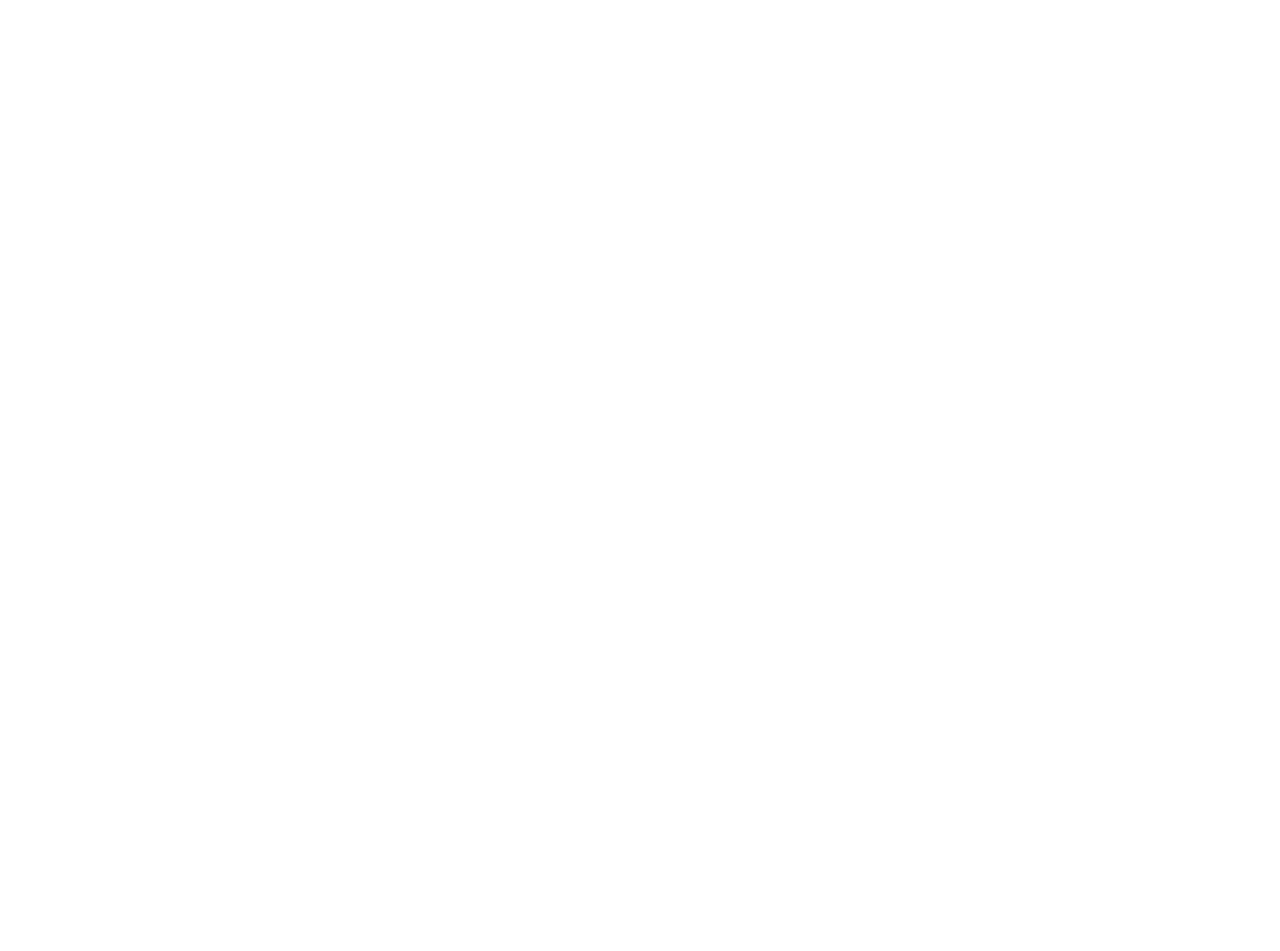
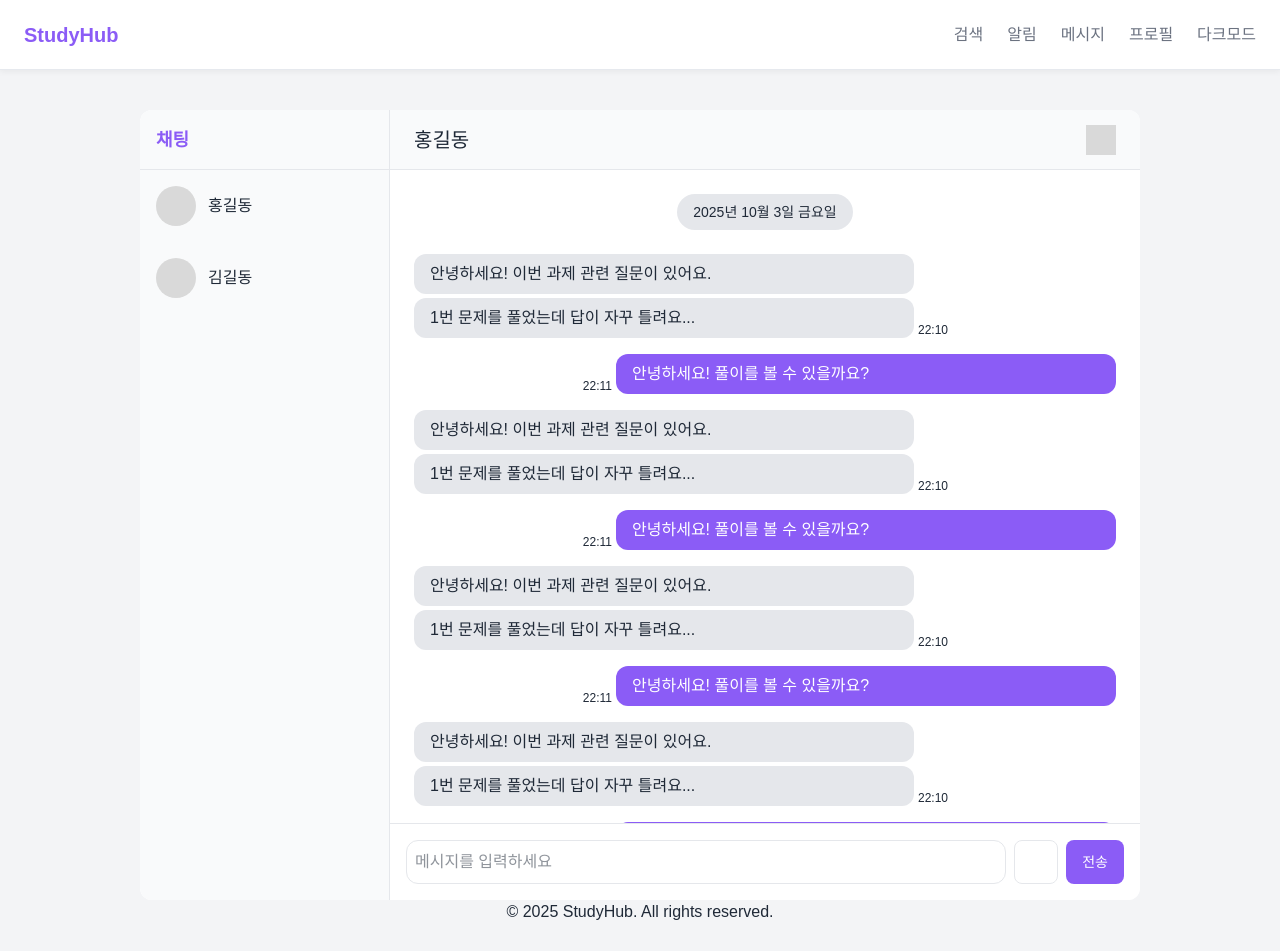
Before and after one commit to prgrms-fe-devcourse/FE7-PROJECT2-TEAM-5, a React (Vite) app: page /msg/1 in a window 1280 px wide. Before the commit this address had no page. Shown: the top 951 px of the page. Before the commit the page ends 800 px from the top, so only its background shows below. Built offline with nearby package versions, Linux system fonts and the light colour scheme.

Commit message:
💄 DM 페이지 추가

```diff
--- a/src/App.tsx
+++ b/src/App.tsx
@@ -2,10 +2,11 @@
 import MainLayout from "./layouts/MainLayout";
 import AuthLayout from "./layouts/AuthLayout";
 import HomePage from "./pages/home/HomePage";
-import ProfilePage from "./pages/profile/ProfilePage";
 import RegisterPage from "./pages/auth/RegisterPage";
 import LoginPage from "./pages/auth/LoginPage";
 import RegisterEmailPage from "./pages/auth/RegisterEmailPage";
+import DmPage from "./pages/dm/DmPage";
+import ProfilePage from "./pages/profile/ProfilePage";
 
 export default function App() {
 	return (
@@ -14,6 +15,7 @@
 				<Route element={<MainLayout />}>
 					<Route index element={<HomePage />} />
 					<Route path="profile" element={<ProfilePage />} />
+					<Route path="msg/:id" element={<DmPage />} />
 				</Route>
 				<Route element={<AuthLayout />}>
 					<Route index path="login" element={<LoginPage />} />
--- a/src/components/layout/Header.tsx
+++ b/src/components/layout/Header.tsx
@@ -10,7 +10,7 @@
 				<div className="flex flex-row gap-6 text-[#6B7280] font-medium">
 					<Link to="/">검색</Link>
 					<Link to="/">알림</Link>
-					<Link to="/">메시지</Link>
+					<Link to="/msg/1">메시지</Link>
 					<Link to="/">프로필</Link>
 					<Link to="/">다크모드</Link>
 				</div>
--- a/src/pages/dm/DmDetailPage.tsx
+++ /dev/null
@@ -1,8 +0,0 @@
-// DM 내용 부분
-export default function DmDetailPage() {
-  return (
-    <>
-      <h1>DmDetailPage Component</h1>
-    </>
-  );
-}
--- a/src/pages/dm/DmListPage.tsx
+++ /dev/null
@@ -1,8 +0,0 @@
-// DM 대화 목록
-export default function DmListPage() {
-  return (
-    <>
-      <h1>DmListPage Component</h1>
-    </>
-  );
-}
--- /dev/null
+++ b/src/pages/dm/DmPage.tsx
@@ -0,0 +1,247 @@
+export default function DmPage() {
+	return (
+		<>
+			<div className="w-[1000px] h-[790px] bg-white rounded-xl mt-10 flex flex-row overflow-hidden">
+				{/* 채팅 리스트 */}
+				<div className="w-[250px] border-r border-[#E5E7EB] bg-[#F9FAFB] rounded-l-xl flex flex-col">
+					<div className="h-[60px] border-b border-[#E5E7EB] rounded-t-xl p-4">
+						<h2 className="font-bold text-lg text-[#8B5CF6]">
+							채팅
+						</h2>
+					</div>
+					{/* 채팅방 목록 */}
+					<div className="flex-1 overflow-y-auto">
+						<div className="cursor-pointer flex flex-row p-4 items-center gap-3 hover:bg-[rgba(139,92,246,0.1)]">
+							<div className="w-10 h-10 bg-[#D9D9D9] rounded-full"></div>
+							<span>홍길동</span>
+						</div>
+						<div className="cursor-pointer flex flex-row p-4 items-center gap-3 hover:bg-[rgba(139,92,246,0.1)]">
+							<div className="w-10 h-10 bg-[#D9D9D9] rounded-full"></div>
+							<span>김길동</span>
+						</div>
+					</div>
+				</div>
+				{/* 나중에 데이터 받아와서 사용할 로직 */}
+				{/* <div className="w-[250px] border-r border-[#E5E7EB] bg-[#F9FAFB] rounded-l-xl">
+					{매개변수.map((room) => (
+						<div
+							key={room.id}
+							className="cursor-pointer flex flex-row p-4 items-center gap-3 hover:bg-[rgba(139,92,246,0.1)]"
+						>
+							<div className="w-10 h-10 bg-[#D9D9D9] rounded-full">
+								<img
+									src={room.user.avatar}
+									alt={room.user.name}
+								/>
+							</div>
+							<span>{room.user.name}</span>
+						</div>
+					))}
+				</div> */}
+				{/* 채팅창 */}
+				<div className="flex-1 flex flex-col">
+					{/* 상단 헤더 */}
+					<div className="h-[60px] border-b border-[#E5E7EB] bg-[#F9FAFB] flex justify-between items-center px-6">
+						<h3 className="text-xl font-medium">홍길동</h3>
+						<button className="w-[30px] h-[30px] bg-[#d9d9d9] cursor-pointer"></button>
+					</div>
+
+					{/* 채팅 내용 영역 */}
+					<div className="flex-1 flex flex-col overflow-hidden">
+						{/* 스크롤 되는 본문 */}
+						<div className="flex-1 overflow-y-auto p-6">
+							{/* 날짜 */}
+							<div className="flex justify-center">
+								<span className="inline-block px-4 py-2 bg-[#E5E7EB] rounded-full mb-6 text-sm font-light">
+									2025년 10월 3일 금요일
+								</span>
+							</div>
+
+							{/* 채팅 내용 */}
+							<div className="w-full space-y-4">
+								{/* 받은 메시지 */}
+								<div className="flex flex-row items-end gap-1">
+									<div className="flex flex-col gap-1 w-[500px]">
+										<p className="bg-[#E5E7EB] rounded-xl px-4 py-2">
+											안녕하세요! 이번 과제 관련 질문이
+											있어요.
+										</p>
+										<p className="bg-[#E5E7EB] rounded-xl px-4 py-2">
+											1번 문제를 풀었는데 답이 자꾸
+											틀려요...
+										</p>
+									</div>
+									<span className="text-xs">22:10</span>
+								</div>
+
+								{/* 보낸 메시지 */}
+								<div className="flex flex-row-reverse items-end gap-1">
+									<div className="flex flex-col gap-1 w-[500px]">
+										<p className="bg-[#8B5CF6] text-white rounded-xl px-4 py-2">
+											안녕하세요! 풀이를 볼 수 있을까요?
+										</p>
+									</div>
+									<span className="text-xs">22:11</span>
+								</div>
+
+								{/* 받은 메시지 */}
+								<div className="flex flex-row items-end gap-1">
+									<div className="flex flex-col gap-1 w-[500px]">
+										<p className="bg-[#E5E7EB] rounded-xl px-4 py-2">
+											안녕하세요! 이번 과제 관련 질문이
+											있어요.
+										</p>
+										<p className="bg-[#E5E7EB] rounded-xl px-4 py-2">
+											1번 문제를 풀었는데 답이 자꾸
+											틀려요...
+										</p>
+									</div>
+									<span className="text-xs">22:10</span>
+								</div>
+
+								{/* 보낸 메시지 */}
+								<div className="flex flex-row-reverse items-end gap-1">
+									<div className="flex flex-col gap-1 w-[500px]">
+										<p className="bg-[#8B5CF6] text-white rounded-xl px-4 py-2">
+											안녕하세요! 풀이를 볼 수 있을까요?
+										</p>
+									</div>
+									<span className="text-xs">22:11</span>
+								</div>
+
+								{/* 받은 메시지 */}
+								<div className="flex flex-row items-end gap-1">
+									<div className="flex flex-col gap-1 w-[500px]">
+										<p className="bg-[#E5E7EB] rounded-xl px-4 py-2">
+											안녕하세요! 이번 과제 관련 질문이
+											있어요.
+										</p>
+										<p className="bg-[#E5E7EB] rounded-xl px-4 py-2">
+											1번 문제를 풀었는데 답이 자꾸
+											틀려요...
+										</p>
+									</div>
+									<span className="text-xs">22:10</span>
+								</div>
+
+								{/* 보낸 메시지 */}
+								<div className="flex flex-row-reverse items-end gap-1">
+									<div className="flex flex-col gap-1 w-[500px]">
+										<p className="bg-[#8B5CF6] text-white rounded-xl px-4 py-2">
+											안녕하세요! 풀이를 볼 수 있을까요?
+										</p>
+									</div>
+									<span className="text-xs">22:11</span>
+								</div>
+
+								{/* 받은 메시지 */}
+								<div className="flex flex-row items-end gap-1">
+									<div className="flex flex-col gap-1 w-[500px]">
+										<p className="bg-[#E5E7EB] rounded-xl px-4 py-2">
+											안녕하세요! 이번 과제 관련 질문이
+											있어요.
+										</p>
+										<p className="bg-[#E5E7EB] rounded-xl px-4 py-2">
+											1번 문제를 풀었는데 답이 자꾸
+											틀려요...
+										</p>
+									</div>
+									<span className="text-xs">22:10</span>
+								</div>
+
+								{/* 보낸 메시지 */}
+								<div className="flex flex-row-reverse items-end gap-1">
+									<div className="flex flex-col gap-1 w-[500px]">
+										<p className="bg-[#8B5CF6] text-white rounded-xl px-4 py-2">
+											안녕하세요! 풀이를 볼 수 있을까요?
+										</p>
+									</div>
+									<span className="text-xs">22:11</span>
+								</div>
+
+								{/* 받은 메시지 */}
+								<div className="flex flex-row items-end gap-1">
+									<div className="flex flex-col gap-1 w-[500px]">
+										<p className="bg-[#E5E7EB] rounded-xl px-4 py-2">
+											안녕하세요! 이번 과제 관련 질문이
+											있어요.
+										</p>
+										<p className="bg-[#E5E7EB] rounded-xl px-4 py-2">
+											1번 문제를 풀었는데 답이 자꾸
+											틀려요...
+										</p>
+									</div>
+									<span className="text-xs">22:10</span>
+								</div>
+
+								{/* 보낸 메시지 */}
+								<div className="flex flex-row-reverse items-end gap-1">
+									<div className="flex flex-col gap-1 w-[500px]">
+										<p className="bg-[#8B5CF6] text-white rounded-xl px-4 py-2">
+											안녕하세요! 풀이를 볼 수 있을까요?
+										</p>
+									</div>
+									<span className="text-xs">22:11</span>
+								</div>
+
+								{/* 받은 메시지 */}
+								<div className="flex flex-row items-end gap-1">
+									<div className="flex flex-col gap-1 w-[500px]">
+										<p className="bg-[#E5E7EB] rounded-xl px-4 py-2">
+											안녕하세요! 이번 과제 관련 질문이
+											있어요.
+										</p>
+										<p className="bg-[#E5E7EB] rounded-xl px-4 py-2">
+											1번 문제를 풀었는데 답이 자꾸
+											틀려요...
+										</p>
+									</div>
+									<span className="text-xs">22:10</span>
+								</div>
+
+								{/* 보낸 메시지 */}
+								<div className="flex flex-row-reverse items-end gap-1">
+									<div className="flex flex-col gap-1 w-[500px]">
+										<p className="bg-[#8B5CF6] text-white rounded-xl px-4 py-2">
+											안녕하세요! 풀이를 볼 수 있을까요?
+										</p>
+									</div>
+									<span className="text-xs">22:11</span>
+								</div>
+							</div>
+						</div>
+
+						{/* 입력창 */}
+						<form className="w-full p-4 border-t border-[#E5E7EB] flex items-center gap-2 bg-white">
+							<input
+								type="text"
+								placeholder="메시지를 입력하세요"
+								className="flex-1 h-11 border border-[#E5E7EB] rounded-xl p-2"
+							/>
+							<input
+								type="file"
+								className="hidden"
+								id="file-upload"
+								accept="image/*"
+							/>
+							<label
+								htmlFor="file-upload"
+								className="w-11 h-11 border border-[#E5E7EB] rounded-lg flex justify-center items-center cursor-pointer"
+							>
+								{/* 이미지 전송 버튼 아이콘 */}
+								{/* 이미지를 첨부하면 이미지 전송할지 팝업창이 나오고 그 팝업창에는
+                                이미지 프리뷰가 나오고 전송하시겠습니까? 문구를 통해 전송할지 취소할지 결정 */}
+							</label>
+							<button
+								type="submit"
+								className="cursor-pointer text-sm text-white font-medium rounded-lg px-4 py-3 bg-[#8B5CF6]"
+							>
+								전송
+							</button>
+						</form>
+					</div>
+				</div>
+			</div>
+		</>
+	);
+}
```
